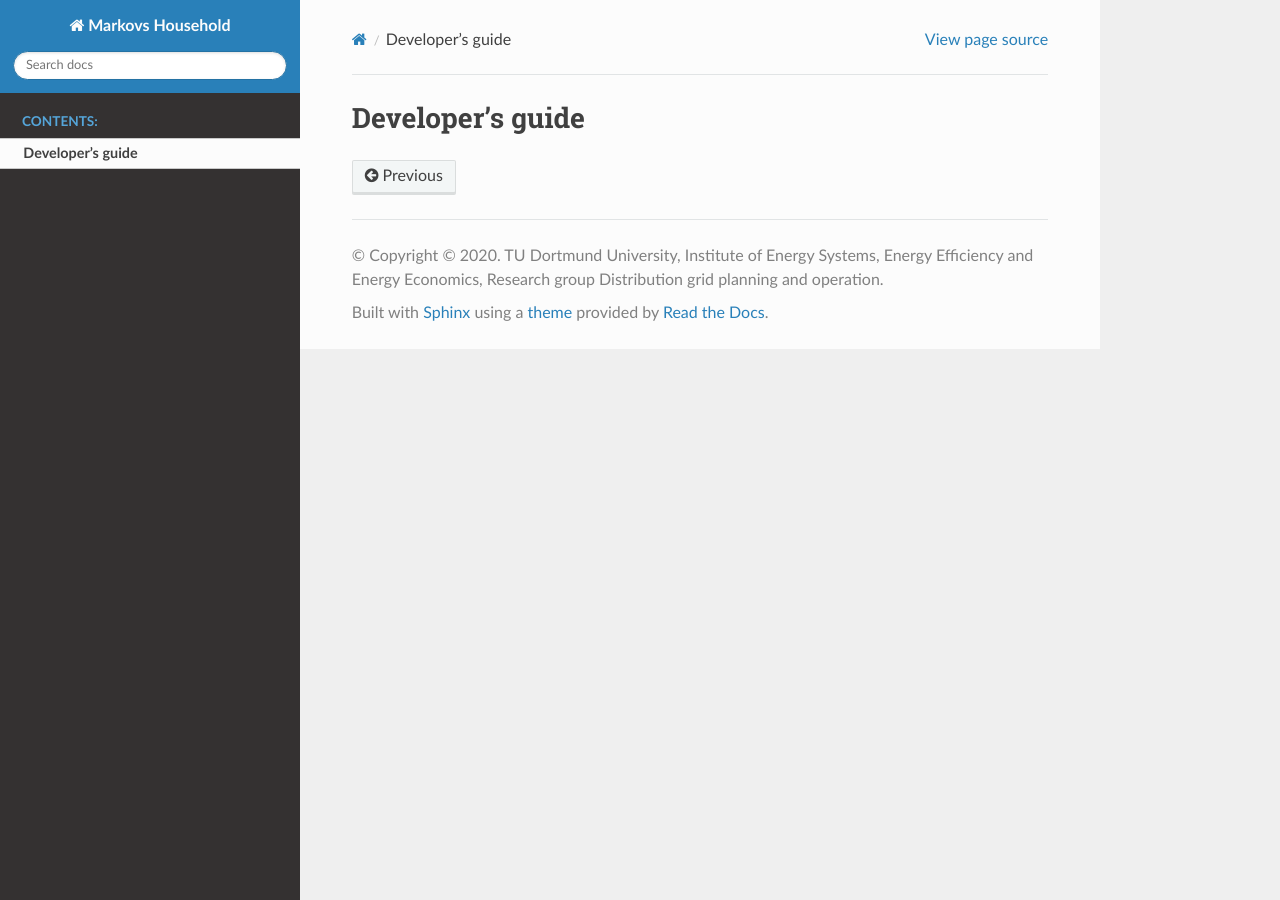
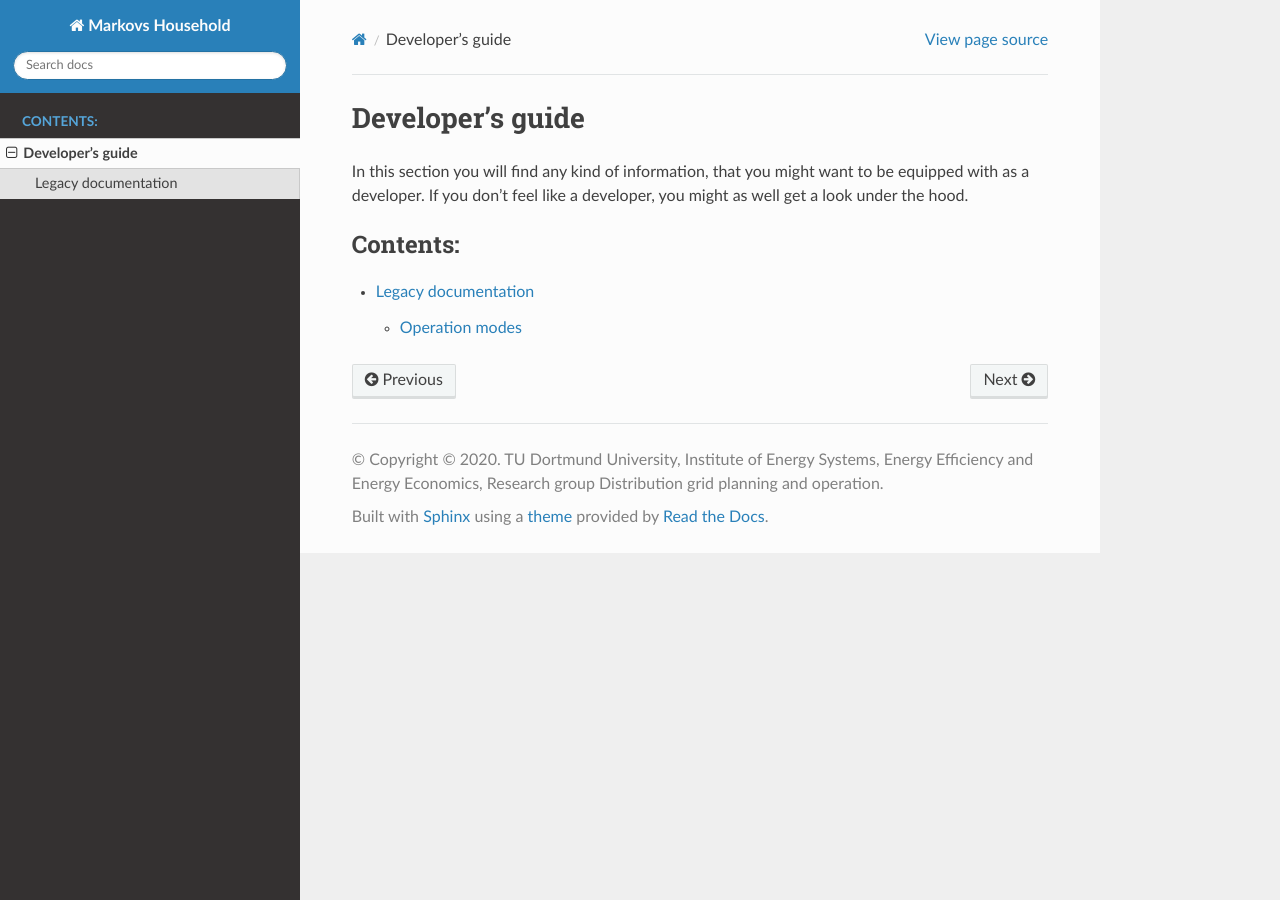
Before and after one commit to ie3-institute/MarkovsHousehold, a Sphinx documentation site: the page built from docs/sphinx/developer/developer.md, in a window 1280 px wide. Built offline with Sphinx 7.4.7 and the Read the Docs theme 2.0.0, drawn with Linux system fonts in a browser that asks for light colours.

Commit message:
Add legacy documentation

````diff
--- a/docs/sphinx/conf.py
+++ b/docs/sphinx/conf.py
@@ -39,7 +39,12 @@ templates_path = ['_templates']
 # List of patterns, relative to source directory, that match files and
 # directories to ignore when looking for source files.
 # This pattern also affects html_static_path and html_extra_path.
-exclude_patterns = []
+exclude_patterns = []# Myst parser plugins
+
+# for more plugins and documentation check out https://myst-parser.readthedocs.io/en/latest/syntax/optional.html
+myst_enable_extensions = [
+  "colon_fence"
+]
 
 
 # -- Options for HTML output -------------------------------------------------
--- a/docs/sphinx/developer/developer.md
+++ b/docs/sphinx/developer/developer.md
@@ -1 +1,12 @@
 # Developer's guide
+
+In this section you will find any kind of information, that you might want to be equipped with as a developer.
+If you don't feel like a developer, you might as well get a look under the hood.
+
+```{eval-rst}
+.. toctree::
+   :maxdepth: 2
+   :caption: Contents:
+
+   legacy.md
+```
````
Also changed, not shown: docs/sphinx/developer/legacy.md (added, +18 -0 lines).
